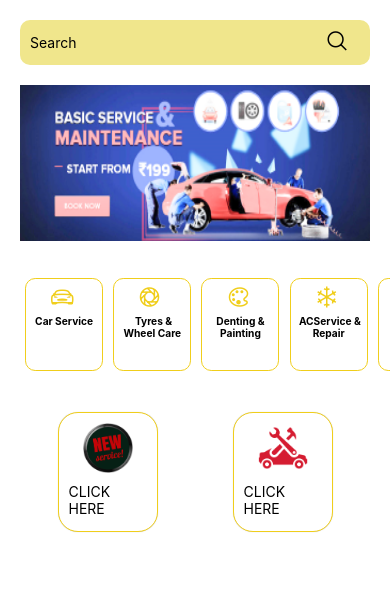
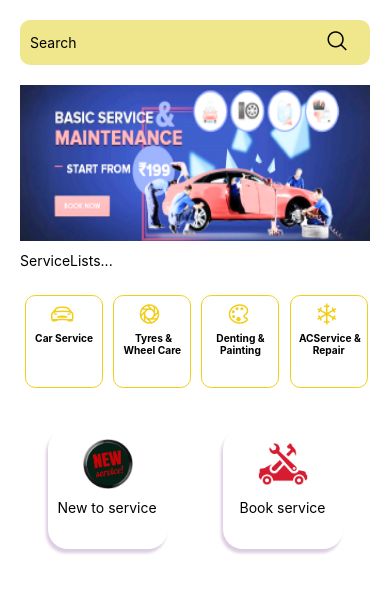
Before and after one commit to Avan95viiknesh/Car-Care, a React Native app: screen /AppHome in a window 390 px wide. Shown: the top 592 px of the page. Built offline with nearby package versions, Linux system fonts and the light colour scheme.

Commit message:
new changes

```diff
--- a/components/AppComponents/AppHome.js
+++ b/components/AppComponents/AppHome.js
@@ -129,14 +129,23 @@ const AppHome = ({ navigation }) => {
             </View>
 
             <View
-              style={{
-                flexDirection: "column",
-                justifyContent: "flex-start",
-                alignItems: "flex-start",
-              }}
+
             >
+              <View style={{
+                flexDirection: "row",
+                justifyContent: "space-between",
+             alignItems:'center',
+
+              }}>
+
+                <Text>ServiceLists...</Text>
+
+                {/* <Text>View all</Text> */}
+              </View>
+
               <FlatList
                 data={DATA}
+               // numColumns={4}
                 horizontal={toggle ? false : true}
                 showsHorizontalScrollIndicator={false}
                 contentContainerStyle={{
@@ -174,11 +183,14 @@ const AppHome = ({ navigation }) => {
             <View
               style={{
                 flexDirection: "row",
-                justifyContent:'space-around',
-                alignItems:'flex-start'
+                alignItems: "center",
+                justifyContent: "space-around",
               }}
             >
-              <Pressable onPress={() => navigation.navigate("NewCustomer")}>
+              <Pressable
+                onPress={() => navigation.navigate("NewCustomer")}
+                style={{ color: theme == "light" ? "black" : "white" }}
+              >
                 {/* <Text
                 style={[
                   AppStyle.selectText,
@@ -191,26 +203,21 @@ const AppHome = ({ navigation }) => {
                 New Customer
               </Text> */}
 
-                <Card
-                  containerStyle={{
-                    borderRadius: 20,
-                    padding: 10,
-                    borderColor: "#F0CE1B",
-                    borderWidth: 1,
-                    width: 100,
-                    height: 120,
-
-                  }}
-                >
+                <Card containerStyle={AppStyle.homeCard}>
                   {/* <Card.Title>NEW TO SERVICE</Card.Title>
                   <Card.Divider /> */}
                   <View style={{ position: "relative", alignItems: "center" }}>
                     <Image
-                      style={{ width: 100, height: 50, marginBottom: 10,padding: 0  }}
+                      style={{
+                        width: 100,
+                        height: 50,
+                        marginBottom: 10,
+                        padding: 0,
+                      }}
                       resizeMode="contain"
                       source={require("../.././assets/images/App/Home/new-service.png")}
                     />
-                    <Text>CLICK HERE</Text>
+                    <Text>New to service </Text>
                   </View>
                 </Card>
               </Pressable>
@@ -229,27 +236,18 @@ const AppHome = ({ navigation }) => {
                 New Customer
               </Text> */}
 
-                  <Card
-                    containerStyle={{
-                      borderRadius: 20,
-                      padding: 10,
-                      borderColor: "#F0CE1B",
-                      borderWidth: 1,
-                      width: 100,
-                      height: 120,
-                    }}
-                  >
+                  <Card containerStyle={AppStyle.homeCard}>
                     {/* <Card.Title>FOR BOOKING</Card.Title>
                   <Card.Divider /> */}
                     <View
                       style={{ position: "relative", alignItems: "center" }}
                     >
                       <Image
-                        style={{ width: 100, height: 50, marginBottom: 10,  }}
+                        style={{ width: 100, height: 50, marginBottom: 10 }}
                         resizeMode="contain"
                         source={require("../.././assets/images/App/Home/book-service.png")}
                       />
-                      <Text>CLICK HERE</Text>
+                      <Text>Book service</Text>
                     </View>
                   </Card>
                 </Pressable>
--- a/components/AppComponents/AppStyle.js
+++ b/components/AppComponents/AppStyle.js
@@ -15,6 +15,18 @@ export default StyleSheet.create({
 
   },
 
+homeCard: {
+  borderRadius: 20,
+  padding: 10,
+   borderWidth: 0,
+  width: 120,
+  height: 120,
+  shadowOffset: {width: -2, height: 4},
+  shadowColor: '#52006A',
+  elevation: 20,
+   shadowOpacity: 0.2,
+   shadowRadius: 3,
+},
 
   selectText: { padding: moderateScale(0), fontSize: moderateScale(12), fontWeight: "bold", },
 
--- a/components/AppComponents/HomepageComponents/CarService.js
+++ b/components/AppComponents/HomepageComponents/CarService.js
@@ -70,7 +70,7 @@ export default function CarService({ navigation, customer }) {
   //   setAddItem(customerInfo[customerInfo.length - 1]);
   // }, [customerInfo]);
 
-  console.log(customerInfo,"check vicky check 3uyb")
+ // console.log(customerInfo,"check vicky check 3uyb")
   const handleChange = (value, fieldName) => {
     setAddItem((prevState) => ({
       ...prevState,
--- a/components/AppComponents/HomepageComponents/NewCustomer.js
+++ b/components/AppComponents/HomepageComponents/NewCustomer.js
@@ -39,11 +39,11 @@ export default function NewCustomer({ navigation }) {
   //   };
 
   const addCusData = async () => {
-    console.log(formVal,"check ob value");
+  //  console.log(formVal,"check ob value");
     let obj = formVal;
     dispatch(customerData(obj))
       .unwrap()
-      .then(() => {   dispatch(getServiceData());  navigation.navigate("CarService")});
+      .then(() => {  navigation.navigate("CarService")});
   };
 
   return (
@@ -93,7 +93,7 @@ export default function NewCustomer({ navigation }) {
                     <View style={styles.inputContainer}>
                       <Text style={styles.labelText}>Adress</Text>
                       <TextInput
-                        style={[LoginStyle.TextInput, { width: "100%" }]}
+                        style={[LoginStyle.TextInput ]}
                         placeholder="Enter your  Address"
                         onChangeText={(value) => {
                           handleChange(value, "Address");
--- a/components/intro slider/Slide.js
+++ b/components/intro slider/Slide.js
@@ -26,7 +26,7 @@ const Slide = ({navigation}) => {
 
   const appLogin = () => {
 
-    navigation.navigate("Main")
+    navigation.navigate("Login")
   }
 
   const RenderItem = ({item}) => {
--- a/redux/authsliceReducer.js
+++ b/redux/authsliceReducer.js
@@ -60,7 +60,7 @@ export const authSlice = createSlice({
     builder.addCase(loginUser.fulfilled, (state, action) => {
         AsyncStorage.setItem("currentUser", JSON.stringify(action.payload));
 
-       // AsyncStorage.getItem("currentUser", JSON.stringify(action.payload));
+        AsyncStorage.getItem("currentUser", JSON.stringify(action.payload));
 
       state.userInfo = action.payload;
     });
--- a/redux/customerDataSlice.js
+++ b/redux/customerDataSlice.js
@@ -41,7 +41,7 @@ export const customerData = createAsyncThunk("customerData",
 
 export const serviceData = createAsyncThunk("serviceData",
   async (customer) => {
-     let userToken = await AsyncStorage.getItem("currentUser");
+     let userToken = await AsyncStorage.getItem("");
 
     let new_token = JSON.parse(userToken);
   //  console.log(new_token, "SERVICE TOKEN")
@@ -135,7 +135,7 @@ export const authSlice = createSlice({
 
 
     builder.addCase(serviceData.fulfilled, (state, action) => {
-     // AsyncStorage.getItem("currentUser", JSON.stringify(action.payload));
+      AsyncStorage.getItem("currentUser", JSON.stringify(action.payload));
 
      state.customerInfo = action.payload;
   });
```
